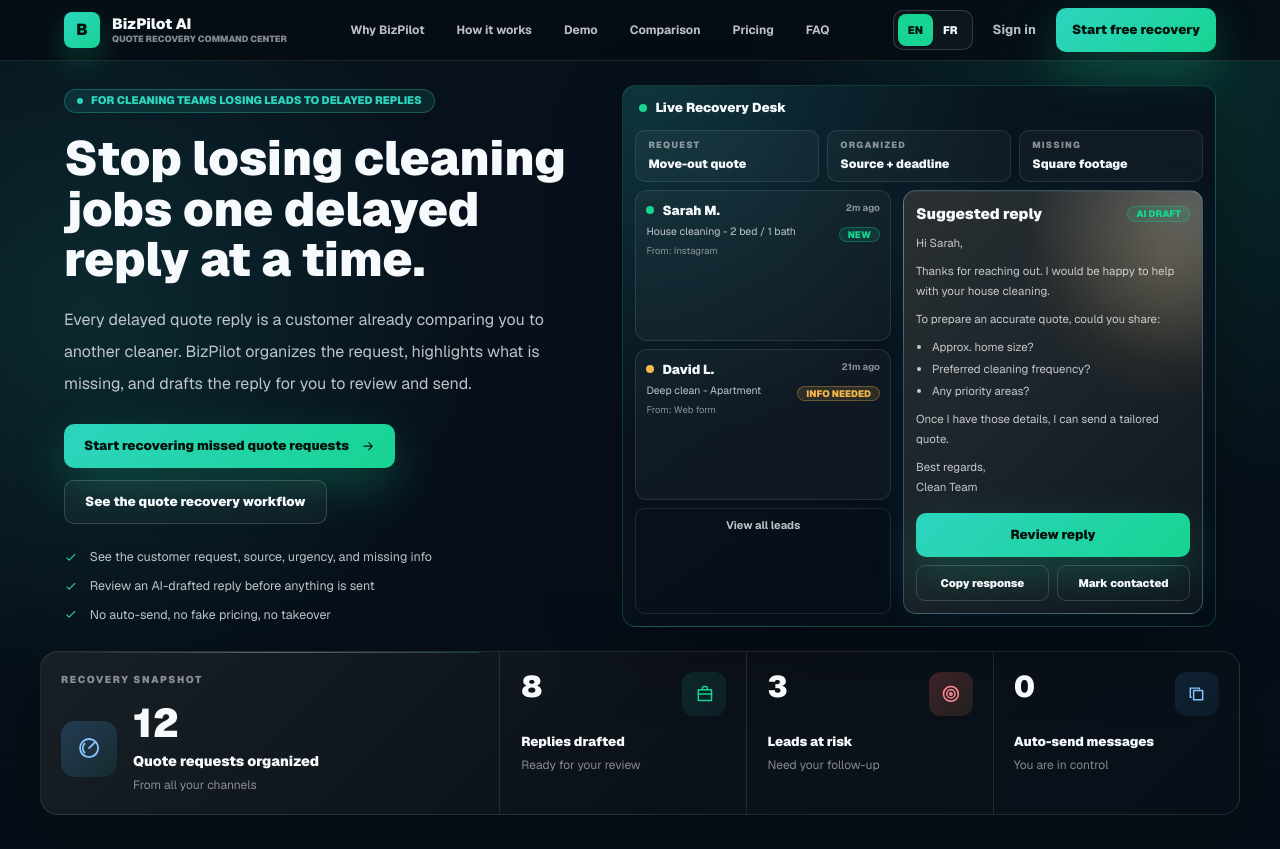
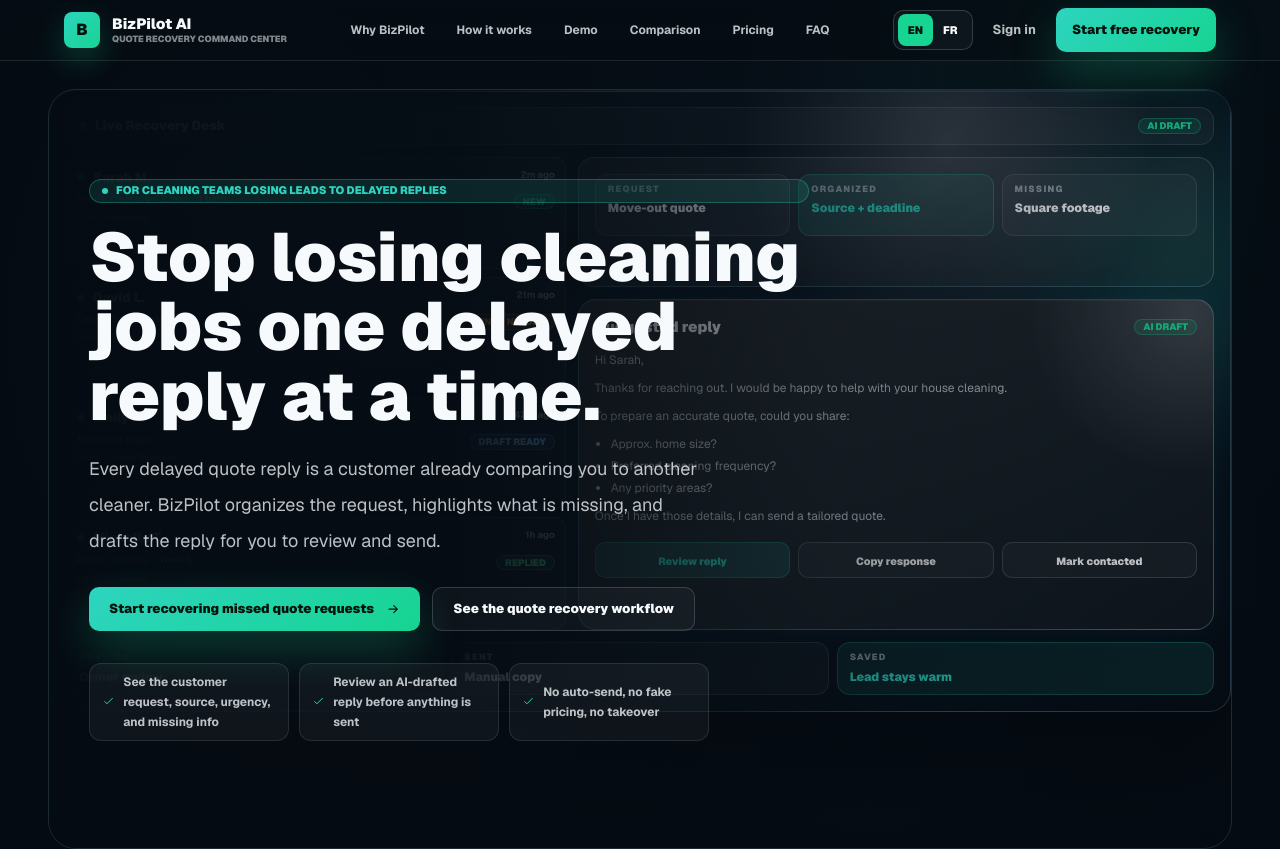
Before and after one commit to Moo0OooH/bizpilot-ai, a Next.js app: page / in a window 1280 px wide. Shown: the top 849 px of the page. Built offline with nearby package versions, Linux system fonts and the light colour scheme; no server answers.

Commit message:
feat: rebuild product-led homepage hero

```diff
--- a/app/page.tsx
+++ b/app/page.tsx
@@ -9,7 +9,9 @@
  * - docs/operations/BIZPILOT_PHASE_18A_NEXT_TAB_HANDOFF_v1.0.md
  * - components/public/marketing-ui.tsx
  * Author: MoOoH
- * Last Updated: 2026-05-21
+ * Last Updated: 2026-05-26
+ * Change Log:
+ * - 2026-05-26: Rebuilt the first viewport into an immersive product-led homepage hero.
  * ============================================================
  */
 
@@ -146,66 +148,94 @@
   );
 }
 
-function HeroDesk({
+function HeroProductScene({
   copy,
 }: Readonly<{ copy: HomeCopy["heroDesk"] }>) {
   return (
-    <MarketingCard
-      className="overflow-hidden p-3"
+    <div
+      aria-hidden
+      className="pointer-events-none relative min-h-[520px] w-full min-w-0 overflow-hidden rounded-[22px] border p-3 shadow-[0_38px_120px_rgba(0,0,0,0.42)] sm:min-h-[560px] sm:p-4 lg:min-h-[620px]"
       style={{
         background:
-          "radial-gradient(circle at 4% 0%, rgba(45,212,191,0.16), transparent 22rem), linear-gradient(145deg, rgba(10,23,35,0.96), rgba(5,12,20,0.96))",
-        borderColor: "rgba(45,212,191,0.22)",
+          "radial-gradient(circle at 76% 8%, rgba(226,232,240,0.20), transparent 13rem), radial-gradient(circle at 22% 4%, rgba(45,212,191,0.20), transparent 18rem), linear-gradient(145deg, rgba(13,28,42,0.96), rgba(5,12,20,0.98))",
+        borderColor: "rgba(148,203,226,0.22)",
       }}
     >
-      <div className="flex items-center gap-2 px-1 pb-3">
-        <span className="h-2 w-2 rounded-full" style={{ backgroundColor: marketingTone.emerald }} />
-        <p className="text-[13px] font-black" style={{ color: marketingTone.text }}>
+      <div
+        className="absolute inset-x-0 top-0 h-px"
+        style={{ background: "linear-gradient(90deg, transparent, rgba(226,232,240,0.46), rgba(45,212,191,0.28), transparent)" }}
+      />
+      <div
+        className="absolute -right-20 top-12 h-64 w-64 rounded-full blur-3xl"
+        style={{ backgroundColor: "rgba(45,212,191,0.18)" }}
+      />
+      <div
+        className="absolute -bottom-24 left-10 h-72 w-72 rounded-full blur-3xl"
+        style={{ backgroundColor: "rgba(84,167,255,0.12)" }}
+      />
+
+      <div className="relative grid h-full min-h-[494px] grid-rows-[auto_minmax(0,1fr)_auto] gap-3 sm:min-h-[528px] lg:min-h-[588px]">
+        <div className="flex items-center justify-between gap-3 rounded-[14px] border px-3 py-2" style={{ backgroundColor: "rgba(255,255,255,0.045)", borderColor: marketingTone.border }}>
+          <div className="flex min-w-0 items-center gap-2">
+            <span className="h-2 w-2 shrink-0 rounded-full" style={{ backgroundColor: marketingTone.emerald }} />
+            <p className="truncate text-[13px] font-black" style={{ color: marketingTone.text }}>
               {copy.title}
             </p>
           </div>
+          <StatusPill status={copy.aiDraft} tone="new" />
+        </div>
 
-      <div className="mb-2 grid grid-cols-3 gap-2">
+        <div className="grid min-h-0 gap-3 lg:grid-cols-[0.88fr_1.12fr]">
+          <div className="grid min-h-0 gap-2">
+            {copy.leads.map((lead) => (
+              <LeadRow fromLabel={copy.fromLabel} item={lead} key={lead.customer} />
+            ))}
+          </div>
+
+          <div className="grid min-h-0 gap-3">
+            <div
+              className="rounded-[16px] border p-4"
+              style={{
+                background:
+                  "linear-gradient(135deg, rgba(255,255,255,0.075), rgba(255,255,255,0.035))",
+                borderColor: "rgba(148,203,226,0.24)",
+              }}
+            >
+              <div className="grid grid-cols-3 gap-2">
                 {copy.journey.slice(0, 3).map((item, index) => (
                   <div
-            className="min-h-[52px] rounded-[10px] border px-3 py-2"
+                    className="min-h-[62px] rounded-[12px] border px-3 py-2"
                     key={`${item.label}-${item.value}`}
                     style={{
                       background:
-                index === 5
+                        index === 1
                           ? "linear-gradient(135deg, rgba(45,212,191,0.16), rgba(23,212,146,0.07))"
-                  : "rgba(255,255,255,0.035)",
-              borderColor: index === 5 ? "rgba(45,212,191,0.24)" : marketingTone.border,
+                          : "rgba(255,255,255,0.04)",
+                      borderColor:
+                        index === 1
+                          ? "rgba(45,212,191,0.26)"
+                          : marketingTone.border,
                     }}
                   >
                     <p className="text-[9px] font-black uppercase tracking-[0.14em]" style={{ color: marketingTone.muted }}>
                       {item.label}
                     </p>
-            <p className="mt-1 text-[12px] font-black leading-snug" style={{ color: index === 5 ? marketingTone.teal : marketingTone.text }}>
+                    <p className="mt-1 text-[12px] font-black leading-snug" style={{ color: index === 1 ? marketingTone.teal : marketingTone.text }}>
                       {item.value}
                     </p>
                   </div>
                 ))}
               </div>
-
-      <div className="grid gap-3 xl:grid-cols-[0.92fr_1.08fr]">
-        <div className="grid gap-2">
-          {copy.leads.slice(0, 2).map((lead) => (
-            <LeadRow fromLabel={copy.fromLabel} item={lead} key={lead.customer} />
-          ))}
-          <div className="rounded-[10px] border px-3 py-2 text-center text-[11px] font-bold" style={{ borderColor: marketingTone.border, color: marketingTone.soft }}>
-            {copy.viewAll}
-          </div>
             </div>
 
             <div
-          className="rounded-[13px] border p-3"
+              className="min-h-0 rounded-[18px] border p-4"
               style={{
                 background:
-              "radial-gradient(circle at 96% 4%, rgba(226,232,240,0.24), transparent 10rem), radial-gradient(circle at 88% 16%, rgba(246,184,75,0.18), transparent 9rem), linear-gradient(135deg, #2A3033 0%, #1D252B 45%, #0E151D 100%)",
+                  "radial-gradient(circle at 96% 4%, rgba(226,232,240,0.18), transparent 10rem), linear-gradient(135deg, #2A3033 0%, #1D252B 45%, #0E151D 100%)",
                 borderColor: "rgba(148,203,226,0.30)",
                 boxShadow:
-              "inset 0 1px 0 rgba(255,255,255,0.05), 0 0 1px rgba(34,211,238,0.08), 0 0 34px rgba(56,189,248,0.08)",
+                  "inset 0 1px 0 rgba(255,255,255,0.05), 0 0 34px rgba(56,189,248,0.08)",
               }}
             >
               <div className="flex items-center justify-between gap-3">
@@ -214,7 +244,7 @@
                 </h3>
                 <StatusPill status={copy.aiDraft} tone="new" />
               </div>
-          <div className="mt-2 space-y-2 text-[11.5px] leading-5" style={{ color: marketingTone.soft }}>
+              <div className="mt-3 space-y-2 text-[12px] leading-5" style={{ color: marketingTone.soft }}>
                 <p>{copy.reply.greeting}</p>
                 <p>{copy.reply.intro}</p>
                 <p>{copy.reply.requestLine}</p>
@@ -224,76 +254,103 @@
                   ))}
                 </ul>
                 <p>{copy.reply.closing}</p>
-            <p>
-              {copy.reply.signature.map((line, index) => (
-                <span key={line}>
-                  {index > 0 ? <br /> : null}
-                  {line}
-                </span>
+              </div>
+              <div className="mt-4 grid gap-2 sm:grid-cols-3">
+                {[copy.reviewReply, copy.copyResponse, copy.markContacted].map((action, index) => (
+                  <div
+                    className="h-9 rounded-[10px] border px-2 text-center text-[10.5px] font-black leading-9"
+                    key={action}
+                    style={{
+                      backgroundColor:
+                        index === 0 ? "rgba(45,212,191,0.16)" : "rgba(255,255,255,0.035)",
+                      borderColor:
+                        index === 0 ? "rgba(45,212,191,0.28)" : marketingTone.borderStrong,
+                      color: index === 0 ? marketingTone.teal : marketingTone.text,
+                    }}
+                  >
+                    {action}
+                  </div>
                 ))}
-            </p>
-          </div>
-          <div className="mt-4 grid gap-2">
-            <MarketingButton className="h-9 w-full text-[11.5px]" href="/auth/sign-up">
-              {copy.reviewReply}
-            </MarketingButton>
-            <div className="grid gap-2 min-[520px]:grid-cols-2">
-              <button
-                className="h-9 rounded-[9px] border text-[11px] font-black"
-                style={{ borderColor: marketingTone.borderStrong, color: marketingTone.text }}
-                type="button"
-              >
-                {copy.copyResponse}
-              </button>
-              <button
-                className="h-9 rounded-[9px] border text-[11px] font-black"
-                style={{ borderColor: marketingTone.borderStrong, color: marketingTone.text }}
-                type="button"
-              >
-                {copy.markContacted}
-              </button>
               </div>
             </div>
           </div>
         </div>
-    </MarketingCard>
+
+        <div className="grid gap-2 sm:grid-cols-3">
+          {copy.journey.slice(3, 6).map((item, index) => (
+            <div
+              className="rounded-[13px] border px-3 py-2"
+              key={`${item.label}-${item.value}`}
+              style={{
+                backgroundColor: index === 2 ? "rgba(45,212,191,0.11)" : "rgba(255,255,255,0.04)",
+                borderColor: index === 2 ? "rgba(45,212,191,0.24)" : marketingTone.border,
+              }}
+            >
+              <p className="text-[9px] font-black uppercase tracking-[0.14em]" style={{ color: marketingTone.muted }}>
+                {item.label}
+              </p>
+              <p className="mt-1 truncate text-[12px] font-black" style={{ color: index === 2 ? marketingTone.teal : marketingTone.text }}>
+                {item.value}
+              </p>
+            </div>
+          ))}
+        </div>
+      </div>
+    </div>
   );
 }
 
 function HeroSection({ copy }: Readonly<{ copy: HomeCopy }>) {
   return (
-    <section className="px-0 pb-4 pt-5 sm:pb-6 sm:pt-6">
-      <MarketingShell>
-        <div className="grid min-w-0 items-center gap-8 lg:grid-cols-[minmax(0,0.94fr)_minmax(0,1.06fr)]">
-          <div className="min-w-0">
+    <section className="relative overflow-hidden px-5 pb-7 pt-5 sm:px-6 sm:pb-9 sm:pt-7">
+      <div
+        aria-hidden
+        className="absolute inset-0"
+        style={{
+          background:
+            "linear-gradient(90deg, rgba(5,11,18,0.98) 0%, rgba(5,11,18,0.90) 36%, rgba(5,11,18,0.44) 68%, rgba(5,11,18,0.92) 100%)",
+        }}
+      />
+      <MarketingShell className="relative max-w-[1320px]">
+        <div className="relative min-h-[calc(100svh-96px)] overflow-hidden rounded-[28px] border px-4 py-6 sm:px-7 sm:py-8 lg:min-h-[760px] lg:px-10 lg:py-10" style={{ borderColor: "rgba(148,203,226,0.16)" }}>
+          <div className="absolute inset-0">
+            <HeroProductScene copy={copy.heroDesk} />
+          </div>
+          <div
+            aria-hidden
+            className="absolute inset-0"
+            style={{
+              background:
+                "linear-gradient(90deg, rgba(5,11,18,0.98) 0%, rgba(5,11,18,0.92) 34%, rgba(5,11,18,0.42) 66%, rgba(5,11,18,0.16) 100%)",
+            }}
+          />
+
+          <div className="relative z-10 flex min-h-[calc(100svh-150px)] max-w-[720px] flex-col justify-center py-10 lg:min-h-[660px]">
             <MarketingBadge>{copy.hero.badge}</MarketingBadge>
-            <h1 className="mt-5 max-w-[620px] text-[34px] font-black leading-[1.05] min-[380px]:text-[38px] sm:text-[44px] xl:text-[48px]" style={{ color: marketingTone.text }}>
+            <h1 className="mt-5 text-[38px] font-black leading-[1.02] min-[380px]:text-[44px] sm:text-[58px] lg:text-[68px]" style={{ color: marketingTone.text }}>
               {copy.hero.title}
             </h1>
-            <p className="mt-5 max-w-[590px] text-[15px] leading-7 sm:text-[16px] sm:leading-8" style={{ color: marketingTone.soft }}>
+            <p className="mt-5 max-w-[620px] text-[16px] leading-8 sm:text-[18px] sm:leading-9" style={{ color: marketingTone.soft }}>
               {copy.hero.body}
             </p>
-            <div className="mt-6 grid gap-3 min-[430px]:flex min-[430px]:flex-wrap">
-              <MarketingButton className="w-full px-4 min-[430px]:w-auto" href="/auth/sign-up">
+            <div className="mt-7 grid gap-3 min-[430px]:flex min-[430px]:flex-wrap">
+              <MarketingButton className="w-full px-5 min-[430px]:w-auto" href="/auth/sign-up">
                 {copy.hero.primaryCta} <MarketingIcon name="arrow" />
               </MarketingButton>
-              <MarketingButton className="w-full px-4 min-[430px]:w-auto" href="#cleaning-demo" variant="secondary">
+              <MarketingButton className="w-full px-5 min-[430px]:w-auto" href="#cleaning-demo" variant="secondary">
                 {copy.hero.secondaryCta}
               </MarketingButton>
             </div>
-            <div className="mt-6 grid gap-2.5 text-[12.5px]" style={{ color: marketingTone.soft }}>
+            <div className="mt-8 grid max-w-[620px] gap-2.5 sm:grid-cols-3" style={{ color: marketingTone.soft }}>
               {copy.hero.bullets.map((item) => (
-                <span className="flex items-center gap-3" key={item}>
-                  <span className="text-[#2DD4BF]">
+                <span className="flex min-w-0 items-center gap-2 rounded-[12px] border px-3 py-2 text-[12px] font-bold" key={item} style={{ backgroundColor: "rgba(255,255,255,0.045)", borderColor: marketingTone.border }}>
+                  <span className="shrink-0 text-[#2DD4BF]">
                     <MarketingIcon name="check" />
                   </span>
-                  {item}
+                  <span className="min-w-0 leading-5">{item}</span>
                 </span>
               ))}
             </div>
-          </div>
-          <div className="min-w-0 lg:justify-self-end">
-            <HeroDesk copy={copy.heroDesk} />
           </div>
         </div>
       </MarketingShell>
```
Lines whose indentation alone changed are shown as unchanged.
